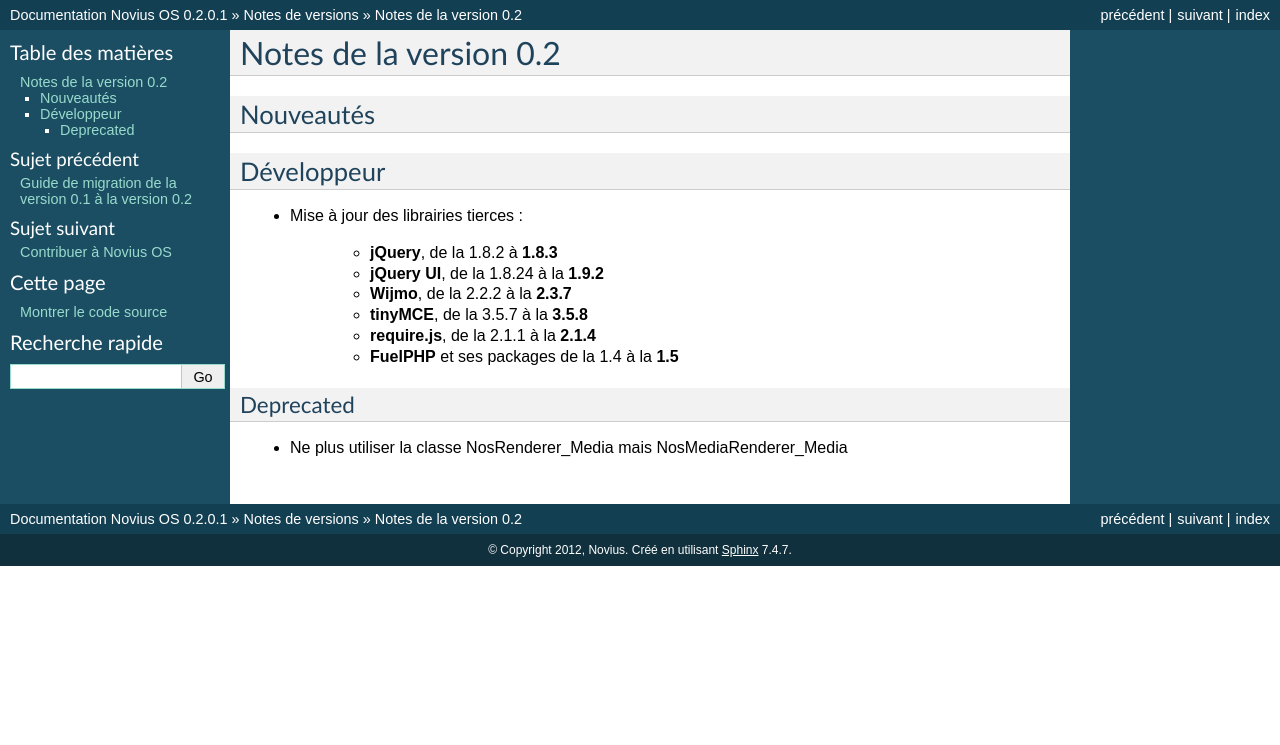
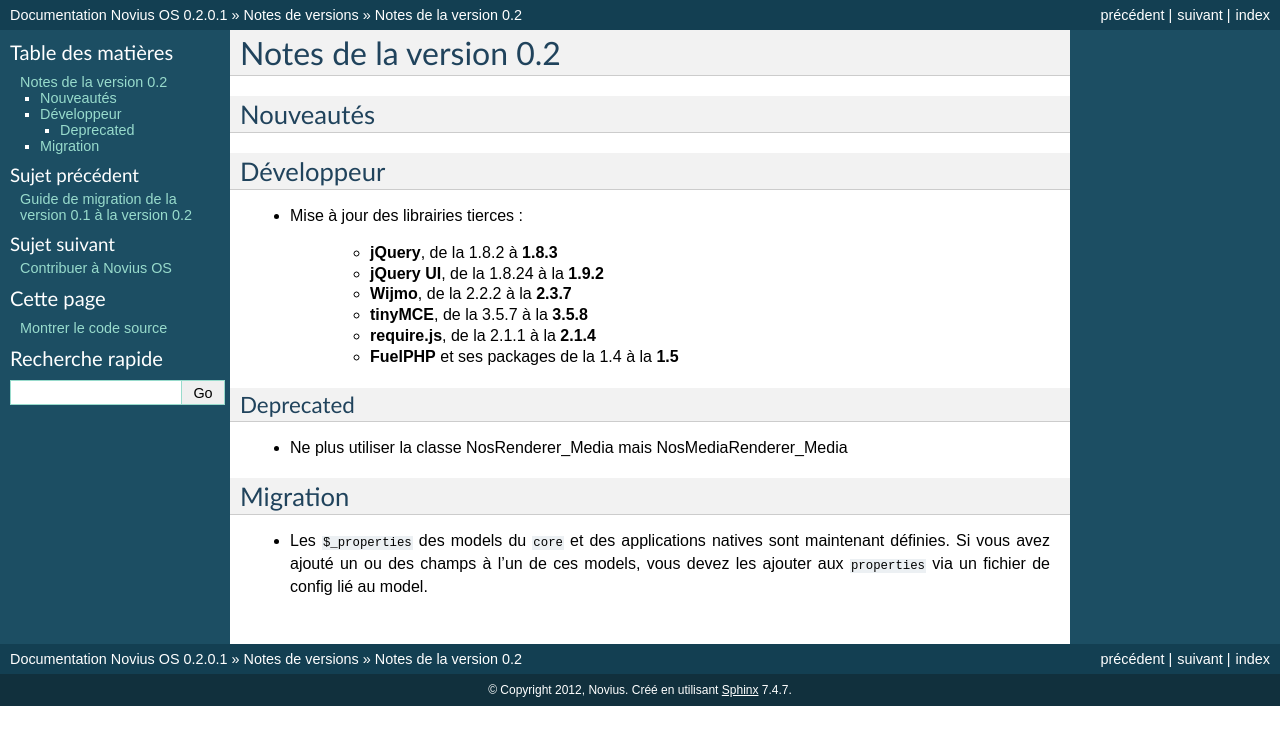
Before and after one commit to vrcAlbert/documentation-api, a Sphinx documentation site: the page built from source/release/0.2.1.rst, in a window 1280 px wide. Shown: the top 745 px of the page. Built offline with Sphinx 7.4.7, drawn with Linux system fonts in a browser that asks for light colours.

Commit message:
Update 0.2.1 release, migration : properties of models

```diff
--- a/source/release/0.2.1.rst
+++ b/source/release/0.2.1.rst
@@ -21,3 +21,10 @@ Deprecated
 ^^^^^^^^^^
 
 * Ne plus utiliser la classe Nos\Renderer_Media mais Nos\Media\Renderer_Media
+
+
+Migration
+---------
+
+* Les ``$_properties`` des models du ``core`` et des applications natives sont maintenant définies.
+  Si vous avez ajouté un ou des champs à l'un de ces models, vous devez les ajouter aux ``properties`` via un fichier de config lié au model.
```
